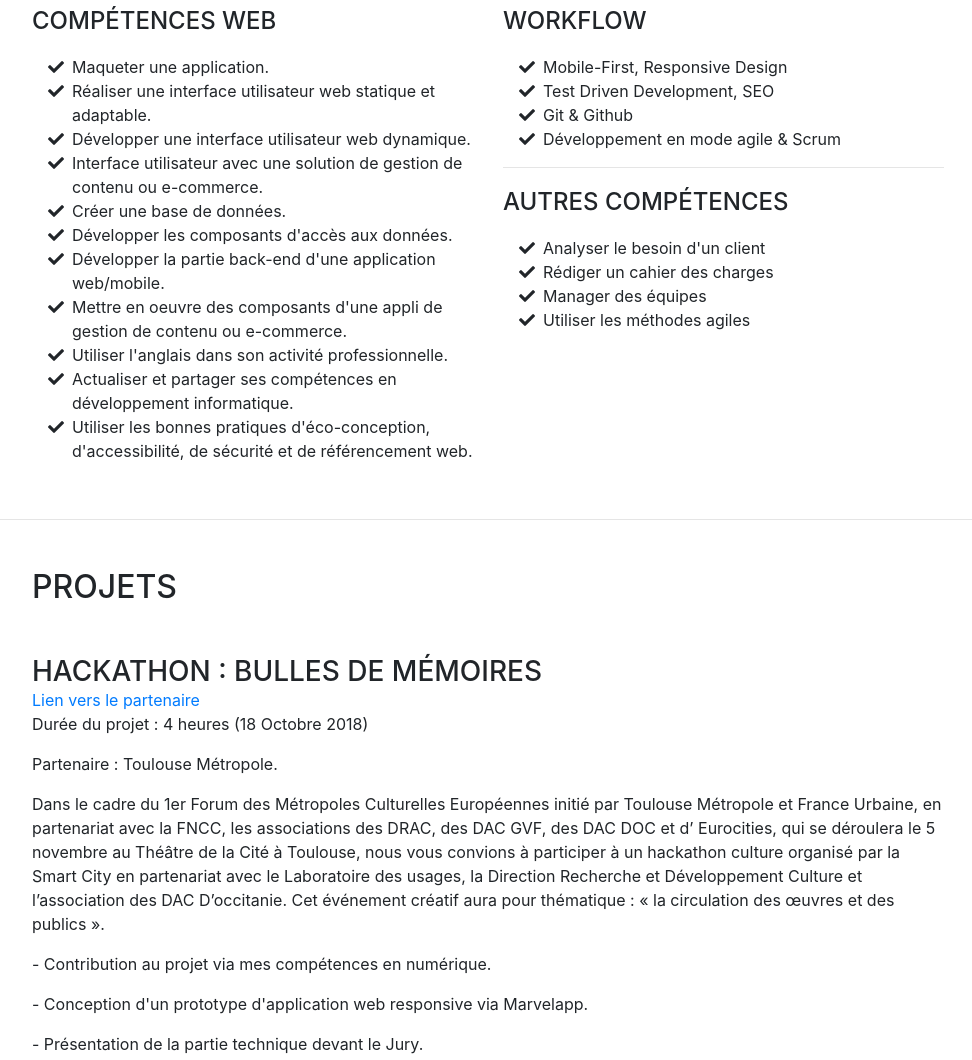
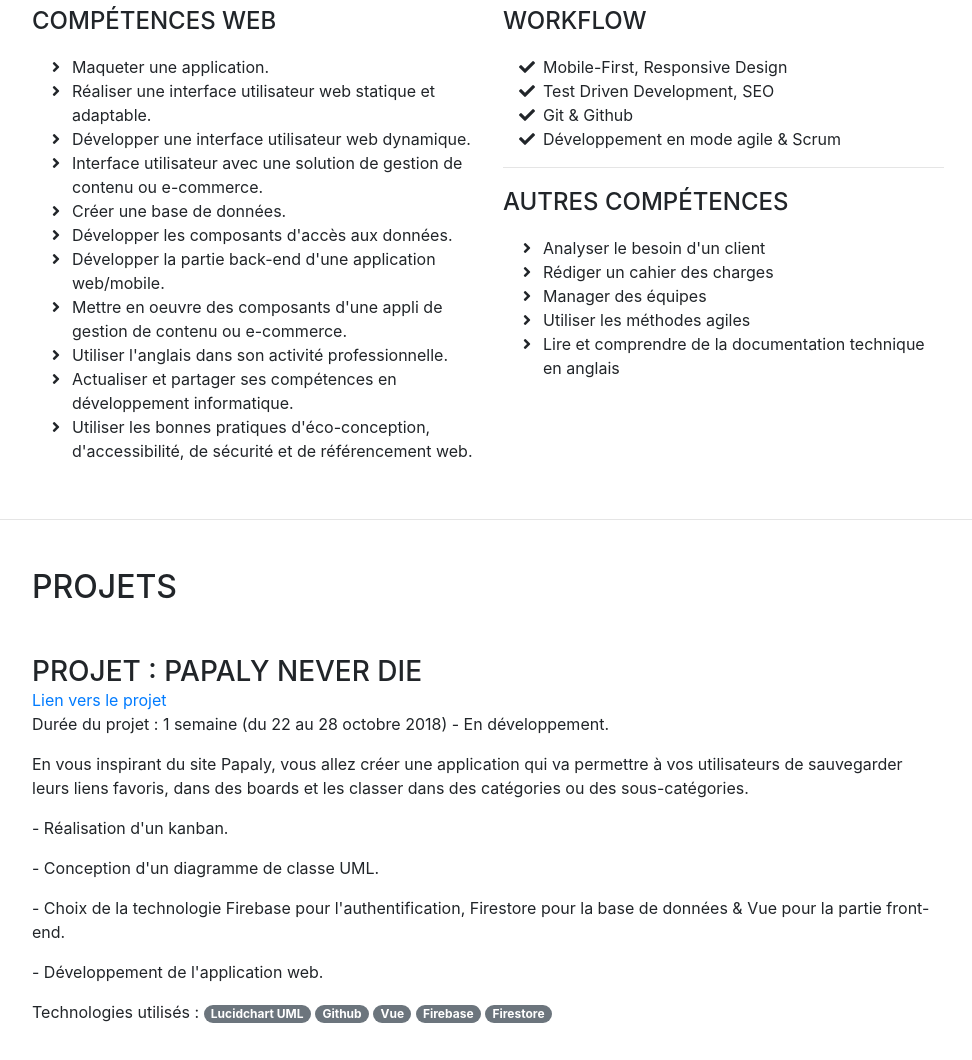
Before and after one commit to Poltergeistz/CV-David-Journo, a website with bundled scripts: page index.html in a window 1280 px wide. Shown: the part 3854-4914 px from the top of the page, without its empty margins (288-1260 px from the left). Built offline with nearby package versions, Linux system fonts and the light colour scheme; a web font is replaced by a local one.

Commit message:
Update index

```diff
--- a/index.html
+++ b/index.html
@@ -299,37 +299,37 @@
             <div class="subheading mb-3">Compétences web</div>
             <ul class="fa-ul mb-0">
               <li>
-                <i class="fa-li fa fa-check"></i>
+                <i class="fa-li fa fa-angle-right"></i>
                 Maqueter une application.</li>
               <li>
-                <i class="fa-li fa fa-check"></i>
+                <i class="fa-li fa fa-angle-right"></i>
                 Réaliser une interface utilisateur web statique et adaptable.</li>
               <li>
-                <i class="fa-li fa fa-check"></i>
+                <i class="fa-li fa fa-angle-right"></i>
                 Développer une interface utilisateur web dynamique.</li>
               <li>
-                <i class="fa-li fa fa-check"></i>
+                <i class="fa-li fa fa-angle-right"></i>
                 Interface utilisateur avec une solution de gestion de contenu ou e-commerce.</li>
               <li>
-                <i class="fa-li fa fa-check"></i>
+                <i class="fa-li fa fa-angle-right"></i>
                 Créer une base de données.</li>
               <li>
-                <i class="fa-li fa fa-check"></i>
+                <i class="fa-li fa fa-angle-right"></i>
                 Développer les composants d'accès aux données.</li>
               <li>
-                <i class="fa-li fa fa-check"></i>
+                <i class="fa-li fa fa-angle-right"></i>
                 Développer la partie back-end d'une application web/mobile.</li>
               <li>
-                <i class="fa-li fa fa-check"></i>
+                <i class="fa-li fa fa-angle-right"></i>
                 Mettre en oeuvre des composants d'une appli de gestion de contenu ou e-commerce.</li>
               <li>
-                <i class="fa-li fa fa-check"></i>
+                <i class="fa-li fa fa-angle-right"></i>
                 Utiliser l'anglais dans son activité professionnelle.</li>
               <li>
-                <i class="fa-li fa fa-check"></i>
+                <i class="fa-li fa fa-angle-right"></i>
                 Actualiser et partager ses compétences en développement informatique.</li>
               <li>
-                <i class="fa-li fa fa-check"></i>
+                <i class="fa-li fa fa-angle-right"></i>
                 Utiliser les bonnes pratiques d'éco-conception, d'accessibilité, de sécurité et de référencement web.</li>
             </ul>
           </div>
@@ -353,17 +353,20 @@
             <div class="subheading mb-3">Autres compétences</div>
             <ul class="fa-ul mb-0">
               <li>
-                <i class="fa-li fa fa-check"></i>
+                <i class="fa-li fa fa-angle-right"></i>
                 Analyser le besoin d'un client</li>
               <li>
-                <i class="fa-li fa fa-check"></i>
+                <i class="fa-li fa fa-angle-right"></i>
                 Rédiger un cahier des charges</li>
               <li>
-                <i class="fa-li fa fa-check"></i>
+                <i class="fa-li fa fa-angle-right"></i>
                 Manager des équipes</li>
               <li>
-                <i class="fa-li fa fa-check"></i>
+                <i class="fa-li fa fa-angle-right"></i>
                 Utiliser les méthodes agiles</li>
+              <li>
+                <i class="fa-li fa fa-angle-right"></i>
+                Lire et comprendre de la documentation technique en anglais</li>
             </ul>
           </div>
         </div>
@@ -378,8 +381,21 @@
         <h2 class="mb-5">Projets</h2>
 
         <div class="resume-content mr-auto mb-5">
+          <h3 class="mb-0">Projet : Papaly never die</h3>
+          <a href="https://github.com/Poltergeistz/papaly-never-die" target="_blank">Lien vers le projet</a>
+          <p>Durée du projet : 1 semaine (du 22 au 28 octobre 2018) - En développement.</p>
+          <p>En vous inspirant du site Papaly, vous allez créer une application qui va permettre à vos utilisateurs de sauvegarder leurs liens favoris, dans des boards et les classer dans des catégories ou des sous-catégories. </p>
+          <p>- Réalisation d'un kanban.</p>
+          <p>- Conception d'un diagramme de classe UML.</p>
+          <p>- Choix de la technologie Firebase pour l'authentification, Firestore pour la base de données &amp; Vue pour la partie front-end.</p>
+          <p>- Développement de l'application web.</p>
+          <p class="mb-0">Technologies utilisés : <span class="badge badge-pill badge-secondary">Lucidchart UML</span> <span class="badge badge-pill badge-secondary">Github</span>
+            <span class="badge badge-pill badge-secondary">Vue</span> <span class="badge badge-pill badge-secondary">Firebase</span> <span class="badge badge-pill badge-secondary">Firestore</span></p>
+        </div>
+
+        <div class="resume-content mr-auto mb-5">
           <h3 class="mb-0">Hackathon : Bulles de Mémoires</h3>
-          <a href="" target="_blank">Lien vers le partenaire</a>
+          <a href="https://www.toulouse-metropole.fr/" target="_blank">Lien vers le partenaire</a>
           <p>Durée du projet : 4 heures (18 Octobre 2018)</p>
           <p>Partenaire : Toulouse Métropole.</p>
           <p>Dans le cadre du 1er Forum des Métropoles Culturelles Européennes initié par Toulouse Métropole et France Urbaine,
@@ -390,7 +406,7 @@
             et des publics ».</p>
           <p>- Contribution au projet via mes compétences en numérique.</p>
           <p>- Conception d'un prototype d'application web responsive via Marvelapp.</p>
-          <p>- Présentation de la partie technique devant le Jury.</p>
+          <p>- Présentation de la partie technique devant le jury.</p>
           <p class="mb-0">Technologies utilisés : <span class="badge badge-pill badge-secondary">Marvelapp</span></p>
         </div>
 
@@ -434,7 +450,10 @@
             week-end du 25 mai 2018.</p>
           <p>L'événement a été organisé à Saint-Gaudens (Occitanie) en partenariat avec des acteurs locaux et dans le cadre
             du festival Virtuacité.</p>
+          <p>- Brainstorming et maquettage</p>
           <p>- Prototypage de l'application web via Marvelapp.</p>
+          <p>- Développement d'un prototype d'application web avec authentification</p>
+          <p>- Présentation du projet devant un jury</p>
           <p class="mb-0">Technologies utilisés : <span class="badge badge-pill badge-secondary">NodeJs</span> <span class="badge badge-pill badge-secondary">HTML5</span>
             <span class="badge badge-pill badge-secondary">CSS3</span> <span class="badge badge-pill badge-secondary">Marvelapp</span></p>
         </div>
```
